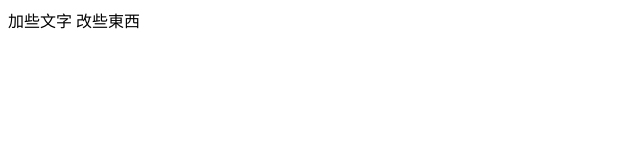
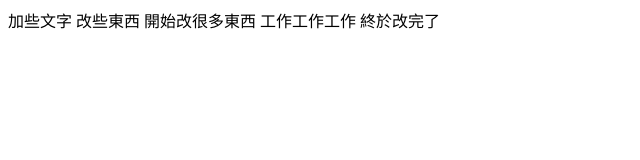
Before and after one commit to FilitovDemo/demo1, a plain HTML site: page index.html in a window 1280 px wide. Shown: the whole page, without its empty margins (0-640 px from the left). Drawn offline with Linux system fonts and the light colour scheme.

Commit message:
今天修改了某問題

```diff
--- a/index.html
+++ b/index.html
@@ -7,5 +7,8 @@
 <body>
 加些文字
 改些東西
+開始改很多東西
+工作工作工作
+終於改完了
 </body>
 </html>
```
